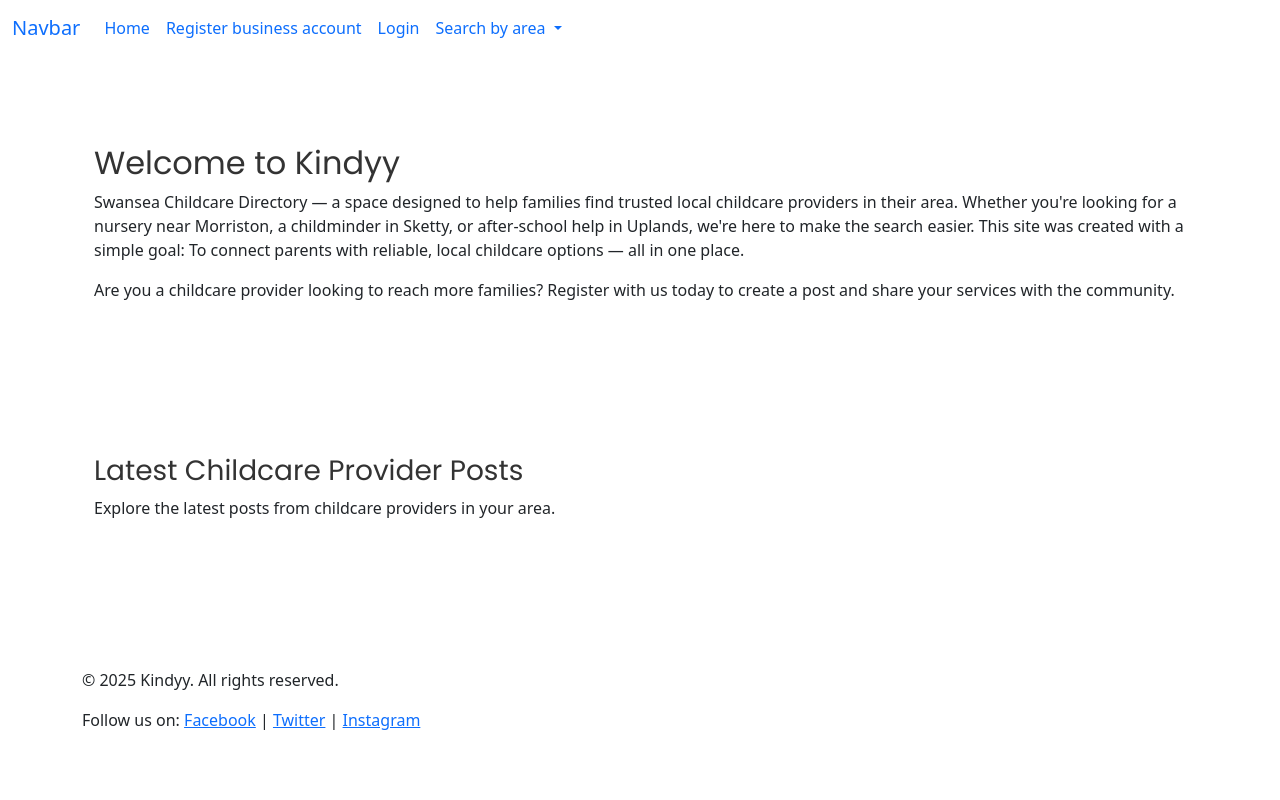
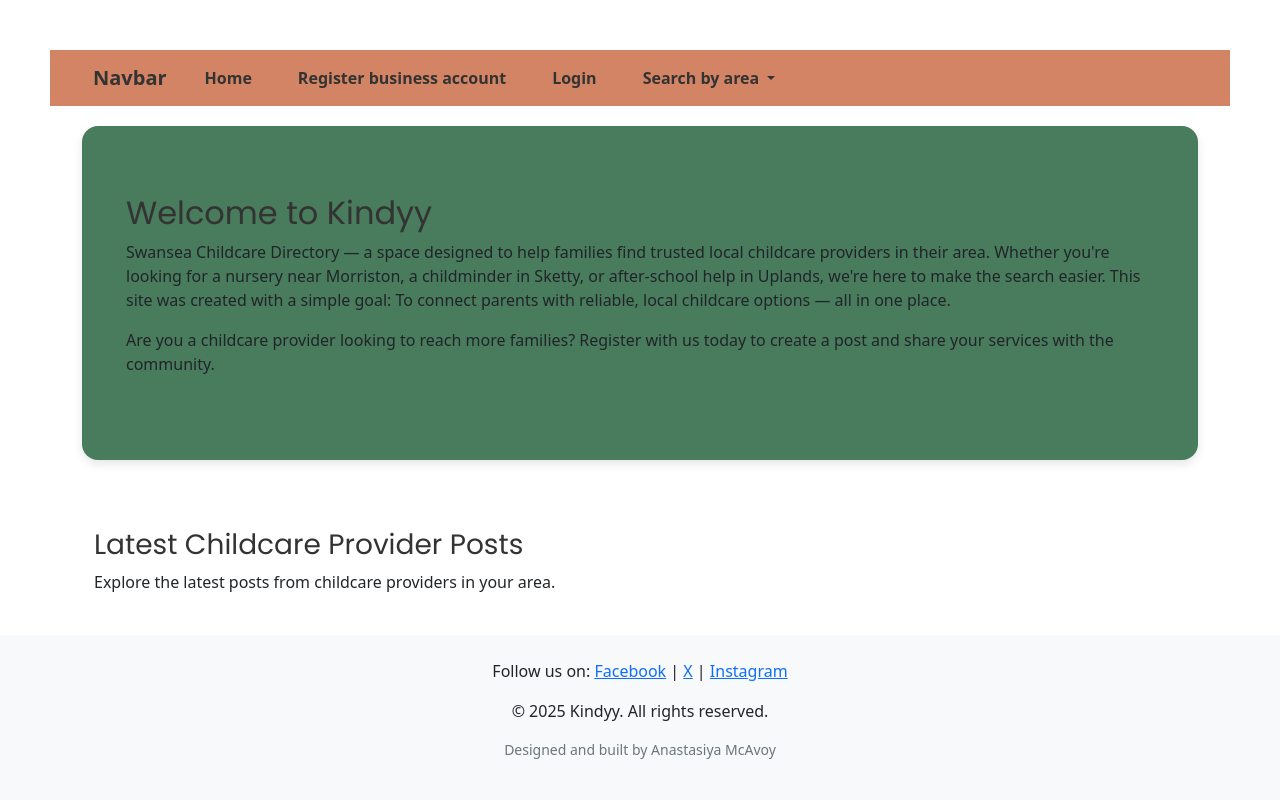
Before and after one commit to Anastasiya-m4c/kindyy, a Django app: page / in a window 1280 px wide. Run offline with Django 4.2, Linux system fonts and the light colour scheme; data that the repository does not hold is empty; some libraries are stand-ins or nearby versions.

Commit message:
add css and fix footer to the bottom

```diff
--- a/providers/templates/kindyy/post_search.html
+++ b/providers/templates/kindyy/post_search.html
@@ -8,7 +8,7 @@
         <h2>Search Results</h2>
         <p>
             {% if selected_area %}
-                You are searching for childcare providers in "<strong>{{ selected_area }}</strong>".
+                You are searching for childcare providers in your selected area.
             {% else %}
                 Showing all childcare providers.
             {% endif %}
--- a/static/css/style.css
+++ b/static/css/style.css
@@ -3,10 +3,16 @@
 
 body {
     font-family: 'Poppins', sans-serif;
-    background-color: #7765E3;
-    color: #333;
-    margin: 0;
-    padding: 0;
+    background-color: #EBFCFB;
+    display: flex;
+    flex-direction: column;
+    margin: auto;
+    padding: 50px;
+}
+
+main {
+    flex: 1;
+    padding: 20px;
 }
 
 h1, h2, h3 {
@@ -14,6 +20,33 @@ h1, h2, h3 {
     color: #333;
 }
 
+.header {
+    background-color: #d38464;
+    color: #333;
+    text-align: center;
+    padding: 1rem;
+}
+.navbar {
+    display: flex;
+    justify-content: center;
+    background-color: #d38464;
+    padding: 1rem;
+}
+.navbar a {
+    color: #333;
+    text-decoration: none;
+    margin: 0 15px;
+    font-weight: 600;
+}
+.navbar a:hover {
+    text-decoration: underline;
+}
+#about {
+    background-color: #497b5d;
+    padding: 2rem;
+    border-radius: 1rem;
+    box-shadow: 0 4px 10px rgba(0, 0, 0, 0.1);
+}
 .card {
     border-radius: 1rem;
     box-shadow: 0 4px 10px rgba(0, 0, 0, 0.05);
@@ -24,17 +57,11 @@ h1, h2, h3 {
     transform: scale(1.02);
 }
 
-.footer {
-    background-color: #A7D8F4;
-    color: #333;
-    text-align: center;
-    padding: 1rem;
-    position: relative;
-    bottom: 0;
-    width: 100%;
+footer {
+    background-color: #719680;
 }
 .container {
     max-width: 1200px;
-    margin: 0 auto;
+    margin: 10 auto;
     padding: 20px;
 }
--- a/templates/base.html
+++ b/templates/base.html
@@ -86,9 +86,6 @@
 
     <!-- Main content -->
     <main class="container">
-        <header>
-        </header>
-
         <section>
             {% block content %}
             <!-- Content will be injected here -->
@@ -96,14 +93,15 @@
         </section>
 
         <!-- Footer -->
-        <footer class="mt-5">
-            <p>&copy; 2025 Kindyy. All rights reserved.</p>
+        <footer class="mt-auto text-center py-4 bg-light fixed-bottom">
             <p>
                 Follow us on:
                 <a href="https://www.facebook.com" target="_blank" rel="noopener noreferrer">Facebook</a> |
-                <a href="https://www.twitter.com" target="_blank" rel="noopener noreferrer">Twitter</a> |
+                <a href="https://www.twitter.com" target="_blank" rel="noopener noreferrer">X</a> |
                 <a href="https://www.instagram.com" target="_blank" rel="noopener noreferrer">Instagram</a>
             </p>
+            <p>&copy; 2025 Kindyy. All rights reserved.</p>
+            <p class="small text-muted">Designed and built by Anastasiya McAvoy</p>
         </footer>
     <!-- Bootstrap JS -->
         <script src="https://cdn.jsdelivr.net/npm/bootstrap@5.0.1/dist/js/bootstrap.bundle.min.js"
```
